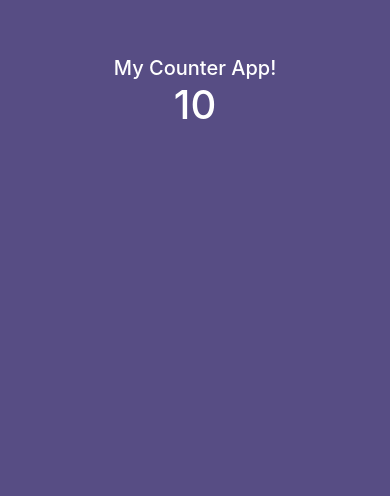
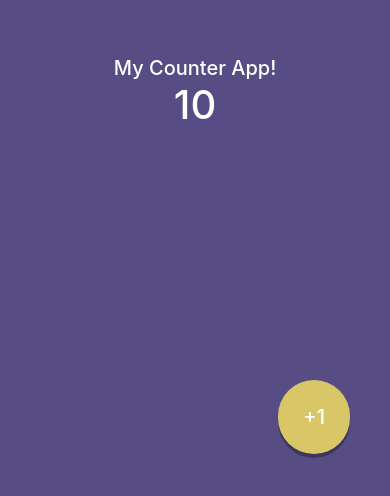
Before and after one commit to mrojasb2000/counter-app, a React Native app: screen / in a window 390 px wide. Shown: the part 330-826 px from the top of the page. Built offline with nearby package versions, Linux system fonts and the light colour scheme.

Commit message:
refactor: add one button style css

```diff
--- a/App.tsx
+++ b/App.tsx
@@ -1,6 +1,6 @@
 import { StatusBar } from 'expo-status-bar';
 import { useState } from 'react';
-import { StyleSheet, Text, View } from 'react-native';
+import { Pressable, StyleSheet, Text, TouchableOpacity, View } from 'react-native';
 
 export default function App() {
   const [count, setCount] = useState(10);
@@ -8,6 +8,9 @@ export default function App() {
     <View style={styles.container}>
       <Text style={styles.textL}>My Counter App!</Text>
       <Text style={styles.textXL}>{count}</Text>
+      <Pressable style={styles.floatingButton} onPress={() => setCount(count + 1)}>
+        <Text style={[styles.textL]}>+1</Text>
+      </Pressable>
       <StatusBar style="auto" />
     </View>
   );
@@ -30,4 +33,18 @@ const styles = StyleSheet.create({
     fontWeight: 500,
     color: '#fff'
   },
+  floatingButton: {
+    position: 'absolute',
+    bottom: 60,
+    right: 40,
+    backgroundColor: '#d9c667',
+    shadowColor: '#000',
+    shadowOffset: { width: 0, height: 4 },
+    shadowOpacity: 0.3,
+    elevation: 3,
+    borderRadius: 40,
+    padding: 25,
+    alignItems: 'center',
+    justifyContent: 'center',
+  }
 });
```
